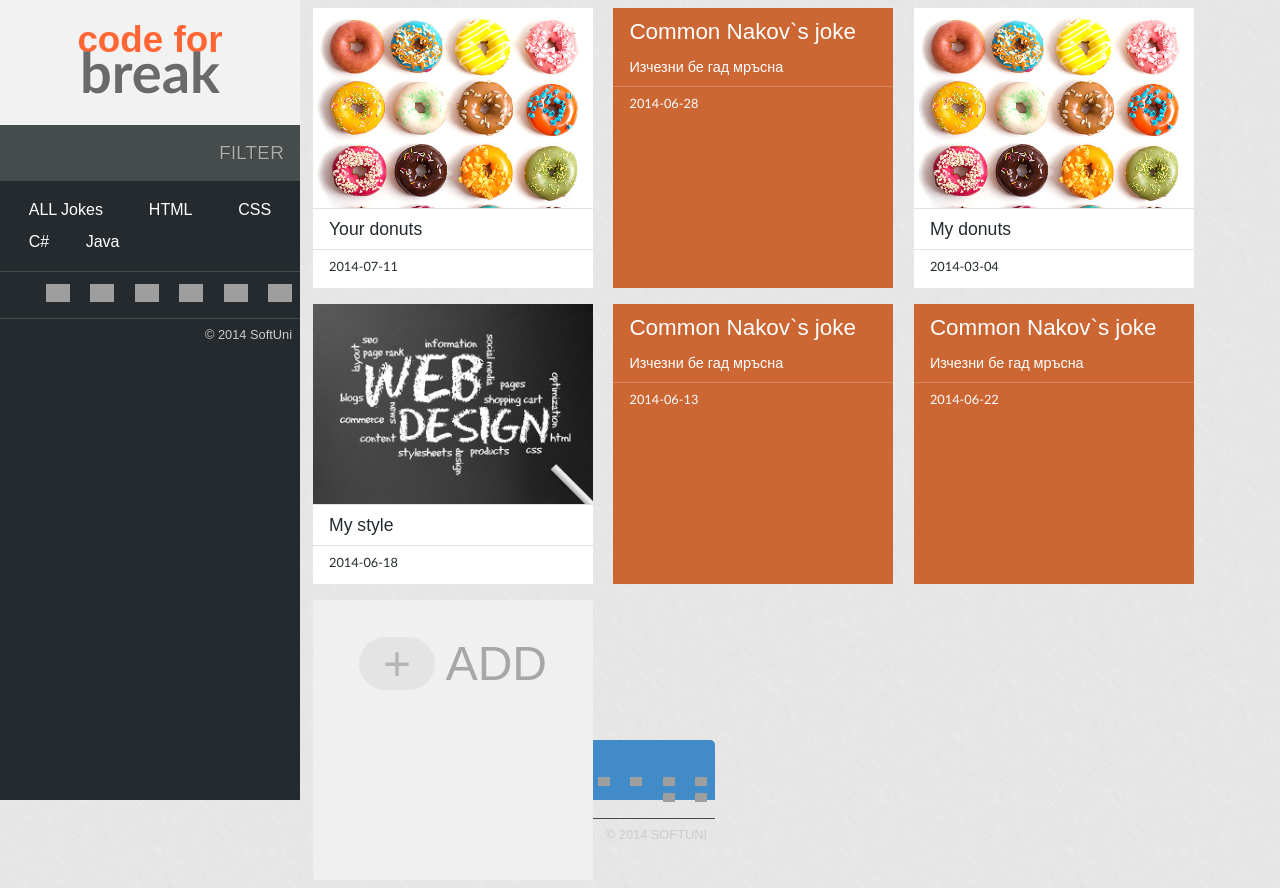
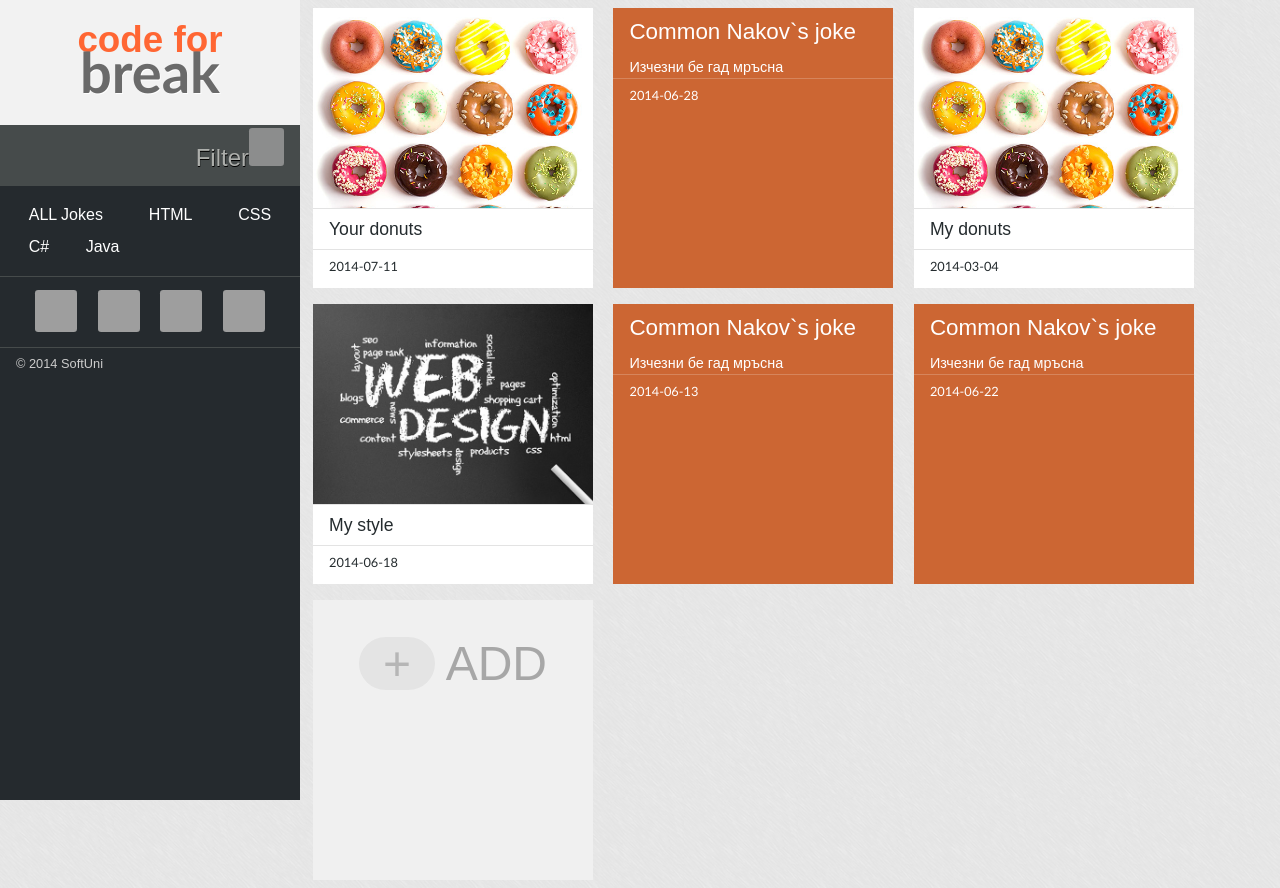
Before and after one commit to aluinpoli/SAPHIRA-WebProject, a PHP site: page / in a window 1280 px wide. Run offline with PHP 8.4, Linux system fonts and the light colour scheme; data comes from the database, SQL or seed files in the repository; some libraries are stand-ins or nearby versions; grey boxes are pictures that could not be loaded.

Commit message:
Media icons and addForm styled

```diff
--- a/WebSite/JHProject/JHProject/index.php
+++ b/WebSite/JHProject/JHProject/index.php
@@ -24,7 +24,7 @@
             <h1 id="logo"><em>code for</em> <strong>break</strong></h1>
         </header>
         <nav id="tags">
-            <a href="#" class="filter">FILTER</a>
+            <a href="#" class="filter">filter<span class="filter-icon"></span></a>
             <ul class="drop-down">
                 <li><a href="#" id="allJokes" data-scroll>ALL Jokes</a></li>
                 <li><a href="#" class="active-element" data-scroll>HTML</a></li>
@@ -34,18 +34,16 @@
             </ul>
         </nav>
 
-        <section id="media-links">
+        <footer id="media-links">
             <ul>
-                <li><a href="#"><img src="http://transcript-bg.com/images/google+.png" alt="googlePlus logo" /></a></li>
-                <li><a href="#"><img src="https://www.seoclerk.com/pics/220394-1C4vDD1400131701.png" alt="twitter logo" /></a></li>
-                <li><a href="#"><img src="http://img2.wikia.nocookie.net/__cb20130729002338/gtawiki/images/4/44/Facebook_Logo.png" alt="facebook logo" /></a></li>
-                <li><a href="#"><img src="http://www.nakov.com/wp-content/uploads/2012/03/SoftUni-Logo.png" alt="SoftUni logo" /></a></li>
-                <li><a href="#"><img src="http://www.montreal-kosher.com/wp-content/uploads/2014/02/instagram-logo-png-transparent-backgroundadanali-hasan-kolcuoglu-restaurant-uoqzlntb.png" alt="Instagram logo" /></a></li>
-                <li><a href="#"><img src="https://origin.ih.constantcontact.com/fs105/1100458305930/img/468.png?ver=1384611382000" alt="flickr logo" /></a></li>
+                <li><a class="softuni-link" title="Softuni" href="http://softuni.org" target="_blank"></a></li>
+                <li><a class="twitter-link" title="Twitter" target="_blank" href="https://twitter.com/softunibg"></a></li>
+                <li><a class="facebook-link" title="Facebook page" target="_blank" href="https://www.facebook.com/SoftwareUniversity"></a></li>
+				<li><a class="googleplus-link" title="Google Plus" target="_blank" href="https://plus.google.com/+SoftuniBg"></a></li>
             </ul>
             <!--Social media links - softuni pages: main page, facebook page and etc.. our pages too.. friendly pages-->
             <span>&copy; 2014 SoftUni</span>
-        </section>
+        </footer>
     </aside>
     <?php
         include 'database/GetInfomation.php';
@@ -74,7 +72,7 @@
                             <section class="box">
                                 <article class="box story">
                                     <h2>'.$joke[$i]['title'].'</h2>
-                                    <p>'.$joke[$i]['content'].'</p>
+                                    <div class="story-entry">'.$joke[$i]['content'].'</div>
                                     <div class="date">
                                         <p>'.$joke[$i]['date'].'</p>
                                     </div>
@@ -111,22 +109,5 @@
             <input type="submit" name="submit" id="submit" value="POST">
         </form>
     </main>
-
-    <footer>
-        <div class="footer">
-             <section id="media-links">
-            <ul>
-                <li><a href="#"><img src="http://transcript-bg.com/images/google+.png" alt="googlePlus logo" /></a></li>
-                <li><a href="#"><img src="https://www.seoclerk.com/pics/220394-1C4vDD1400131701.png" alt="twitter logo" /></a></li>
-                <li><a href="#"><img src="http://img2.wikia.nocookie.net/__cb20130729002338/gtawiki/images/4/44/Facebook_Logo.png" alt="facebook logo" /></a></li>
-                <li><a href="#"><img src="http://www.nakov.com/wp-content/uploads/2012/03/SoftUni-Logo.png" alt="SoftUni logo" /></a></li>
-                <li><a href="#"><img src="http://www.montreal-kosher.com/wp-content/uploads/2014/02/instagram-logo-png-transparent-backgroundadanali-hasan-kolcuoglu-restaurant-uoqzlntb.png" alt="Instagram logo" /></a></li>
-                <li><a href="#"><img src="https://origin.ih.constantcontact.com/fs105/1100458305930/img/468.png?ver=1384611382000" alt="flickr logo" /></a></li>
-            </ul>
-            <!--Social media links - softuni pages: main page, facebook page and etc.. our pages too.. friendly pages-->
-            <span>&copy; 2014 SoftUni</span>
-        </section>
-        </div>
-    </footer>
 </body>
 </html>
--- a/WebSite/JHProject/JHProject/styles/css.css
+++ b/WebSite/JHProject/JHProject/styles/css.css
@@ -19,7 +19,6 @@ body{
   padding: 1rem;
   flex: 1 100%;
 }
-
 
 aside {
     display:inline-block;
@@ -45,7 +44,6 @@ aside.box header {
     float: left;
     overflow:hidden;
 }
-
 aside.box header h1#logo {
     padding: 1.5rem 0 0 0;
     font-weight: bold;
@@ -74,18 +72,33 @@ section#media-links{
         display:block;
         text-align:right;
 }
-
 nav#tags a.filter{
-    vertical-align:middle;
+    font-family:Dotum, Arial, Helvetica, sans-serif;
+    /*vertical-align:middle;*/
     color:#ADAFAC;
     display:block;
     background-color:rgb(70, 75, 75);
     text-align:right;
     text-shadow: 0.025rem 0.025rem #000;
-    font-size:1.2rem;
-    line-height:3.5rem;
-    padding-right:1rem;
+    font-size:1.5rem;
+    padding:1rem;
+    text-transform:capitalize;
+    font-weight:500;
 }
+nav#tags a.filter:hover {
+    color:rgba(255, 255, 255, 0.9);
+}
+    nav#tags a.filter span.filter-icon{
+    margin-top:0.2rem;
+    width: 35px;
+    height: 38px;
+    display: inline-block;
+    background: url('../imgs/sprite.png');
+    border-radius:0.2rem;
+    background-position:100px 164px;
+    opacity:0.8;
+    }
+
 nav#tags ul.drop-down {
     /*display:none;*/
     position:relative;
@@ -99,15 +112,13 @@ nav#tags ul.drop-down {
  nav#tags a.filter:hover ul.drop-down{
      display:block;
  }
-
-
 nav#tags ul.drop-down li{
     font-size:1rem;
     display:inline-block;
     margin:0.5rem 0;
 }
 nav#tags ul.drop-down li a{
-    border-radius:0.2rem;
+    border-radius:0.1rem;
     padding:0.3rem 1rem;
 }
 nav#tags ul.drop-down li a:hover {
@@ -119,22 +130,41 @@ nav#tags ul.drop-down li a:hover {
     display:block;
     padding:0.8rem 0;
     border-bottom:1px solid #464B4B;
+    text-align:center;
 }
+
 #media-links ul li {
-    display: inline;
+    display: inline-block;
 }
 #media-links ul li a {
-        margin:0.5rem;
+    margin:0 0.5rem;
+    width: 42px;
+    height: 42px;
+    display: inline-block;
+    background: url('../imgs/sprite.png');
+    border-radius:0.2rem;
+    overflow:hidden;
+    position:relative;
 }
-#media-links a img {
-    width: 8%;
-}
+    #media-links ul li a.softuni-link {
+        background-position:103px 103px;
+    }
+    #media-links ul li a.twitter-link {
+        background-position:160px 103px;
+    }
+    #media-links ul li a.facebook-link {
+        background-position:0 103px;
+    }
+    #media-links ul li a.googleplus-link {
+        background-position:431px 103px;
+    }
+
 #media-links span{
-    text-align:right;
+    text-align:center;
     font-size:0.8rem;
     color:#ccc;
     line-height:2rem;
-    margin:0.5rem;
+    margin:1rem;
 }
 
 /*aside END*/
@@ -149,9 +179,7 @@ article{
      margin:0.5rem;
      width:100%;
      max-height:100%;
-     /*height:100%;*/
 }
-
 .pic{
         background-color: #fff;
         color:#242b2e;
@@ -161,7 +189,6 @@ article{
         font-size:1.1rem;
         line-height:1.5rem;
         word-wrap:break-word;
-
 }
 .pic p{
         margin:0 1rem 0 1rem;
@@ -182,7 +209,7 @@ div.date > p{
     line-height:2rem;
 }
 
-.box .story{
+.story{
     box-sizing:border-box;
     background-color:#cc6633;
     color: #fff;
@@ -191,24 +218,29 @@ div.date > p{
     max-height:100%;
 }
 
-.box .story > h2 {
+.story > h2 {
     margin:0 1rem;
     font-size:1.4rem;
     line-height:3rem;
     word-wrap:break-word;
 }
-.box .story > p {
+.story > .story-entry {
     margin:0 1rem;
     font-size:0.9rem;
     word-wrap:break-word;
     line-height:1.4rem;
-    margin-bottom:0.5rem;
+     min-height:100%;
+    /*height:100%;*/
+    overflow-y:hidden;
+
 }
-.box .story > div.date{
+.story > div.date{
+    top:95%;
     border-top:1px solid rgba(255,255,255,0.2);
     background-color:#cc6633;
+    clear:both;
 }
-.box .story > div.date > p {
+.story > div.date > p {
     margin:0 1rem;
 }
 
@@ -224,7 +256,7 @@ figure{
     margin-top:0.5rem;
     box-sizing:border-box;
     text-align:center;
-    max-width:98%;
+    max-width:100%;
     max-height:100%;
     background-color:#F0F0F0;
     color:rgba(0, 0, 0, 0.3);
@@ -245,9 +277,13 @@ figure{
 }
      /*to fix add content END*/
 
-@media all and (min-width: 320px) {
+@media all and (min-width: 300px) {
   aside { flex: 1 auto; }
-  section#media-links{display:none;}
+  header  { order: 1;}
+  nav    { order: 2; }
+  main { order: 3;}
+  article { width: 96%;}
+  footer { order: 4;}
 
 }
 
@@ -258,31 +294,80 @@ figure{
   article { order: 3; width:280px; min-height:280px;}
   figure { width: 280px; max-height:200px;}
   footer { order: 4;}
-  section#media-links{display:block;}
+  /*section#media-links{display:block;}*/
 }
 /*main START*/
 
-/*to fix footer*/
-footer {
+/*/*footer*/
+/*footer {
     display: inline-block;
-    position: fixed;
+    position:relative;
     bottom: 0;
     text-align: center;
     width: 100%;
-
+    clear:both;
 }
 .footer {
-    margin: auto;
-    width: 150px;
-    height: 40px;
+    margin: 0;
     background-color: #418BC9;
-    text-transform: uppercase;
-    border-top-left-radius: 5px;
-    border-top-right-radius: 5px;
-    padding-top: 20px;
 }
 .footer a {
     text-decoration: none;
     color: white;
-}
-/*to fix footer*/
+}*/
+
+/*FORM Post entry*/
+
+ fieldset{
+     color: #6A6A6A;
+
+     margin:0.5rem;
+     width:300px;
+     font-size:0.9rem;
+     box-sizing:border-box;
+     padding:0.5rem;
+ }
+ legend{
+    font-family:Arial,sans-serif;
+    text-shadow: 0.05rem 0.05rem #fff;
+    font-weight:bold;
+    font-size:2.1rem;
+    padding-top:0.5rem;
+ }
+ form>p{
+    padding:0.5rem;
+    border-bottom:1px solid #ccc;
+    text-align:left;
+    background-color:#f1f1f1;
+    margin-bottom:0.5rem;
+ }
+ label{
+     font-size:0.8rem;
+     font-style:italic;
+ }
+
+ label.radio{
+     display:inline;
+ }
+ input[type="text"],
+ input[type="file"],
+ textarea{
+     padding:2%;
+     width:98%;
+ }
+ input[type="submit"]{
+    background: #418BC9;
+    padding:0.5rem 1rem;
+    font-size:1.4rem;
+    color: #fff;
+    border-radius:0.2rem;
+    border:none;
+    width:100%;
+ }
+ input[type="submit"]:hover{
+    background: rgba(65, 139, 201,0.8);
+ }
+ textarea{
+     height:100px;
+ }
+/*FORM Post content END*/
```
Also changed, not shown: WebSite/JHProject/JHProject/addForm.html (+28 -11 lines), WebSite/JHProject/JHProject/database/uploadFile.php (line endings or trailing spaces).
